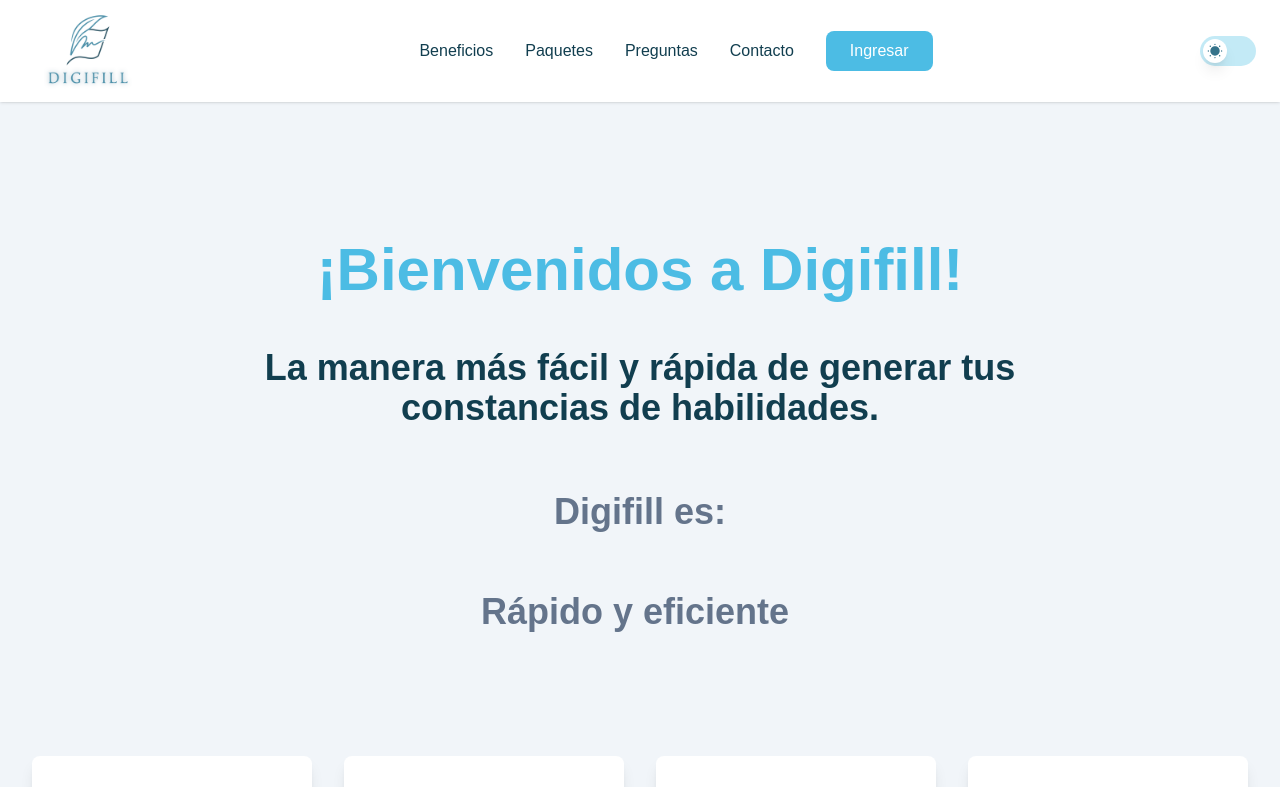
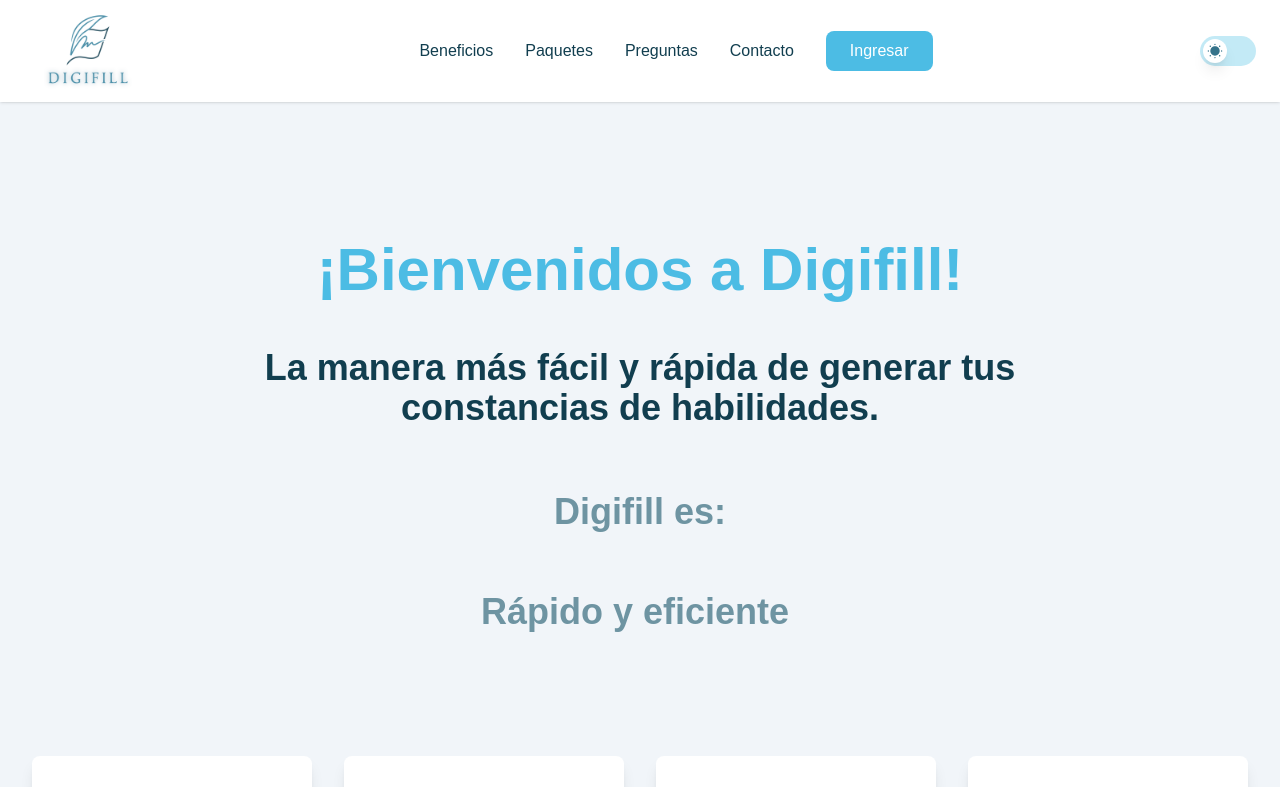
Before and after one commit to JoshuaDeveloper25/DC3-SEGURO, a Next.js app: page / in a window 1280 px wide. Shown: the top 787 px of the page. Built offline with nearby package versions, Linux system fonts and the light colour scheme.

Commit message:
Changed background in dark mode to distinguish which one is.

```diff
--- a/src/app/globals.css
+++ b/src/app/globals.css
@@ -7,9 +7,9 @@
 
 body {
   font-family: Satoshi, sans-serif;
+  color: var(--color-primary-6);
   background-color: #f1f5f9;
   overflow-x: hidden;
-  color: #64748b;
 }
 
 /* Typewriter styles */
@@ -29,7 +29,7 @@
 
 /* Utilites */
 .font-times-new-roman {
-  font-family: Cambria, Cochin, Georgia, Times, 'Times New Roman', serif;
+  font-family: Cambria, Cochin, Georgia, Times, "Times New Roman", serif;
   letter-spacing: 3px;
 }
 
--- a/src/app/layout.js
+++ b/src/app/layout.js
@@ -11,7 +11,7 @@
   return (
     <html lang="en" className="dark">
       <body>
-        <main className="dark:bg-primary-1 dark:text-primary-2/60">
+        <main className="dark:bg-primary-1/95 dark:text-primary-2/60">
           {children}
         </main>
       </body>
--- a/src/components/Home/Contact/index.jsx
+++ b/src/components/Home/Contact/index.jsx
@@ -8,7 +8,7 @@
 
 const Contact = () => {
   return (
-    <section className="py-20 dark:bg-primary-1" id="contact">
+    <section id="contact" className="py-20 dark:bg-primary-1/20">
       <div className="container mx-auto px-4">
         <div className="text-center mb-16">
           <motion.h2
--- a/src/components/Home/Menu/index.jsx
+++ b/src/components/Home/Menu/index.jsx
@@ -40,13 +40,19 @@
       }`}
     >
       <div>
-        <Image
-          className="w-32 hidden dark:block"
-          src={LogoDark}
-          alt="Logo Dark"
-        />
+        <Link href={"#"}>
+          <Image
+            className="w-32 hidden dark:block"
+            src={LogoDark}
+            alt="Logo Dark"
+          />
 
-        <Image className="w-32 dark:hidden" src={LogoLight} alt="Logo Light" />
+          <Image
+            className="w-32 dark:hidden"
+            src={LogoLight}
+            alt="Logo Light"
+          />
+        </Link>
       </div>
       <ul className="md:flex hidden items-center gap-8">
         {navLinks?.map((navLink) => (
--- a/src/components/Home/Prices/index.jsx
+++ b/src/components/Home/Prices/index.jsx
@@ -10,7 +10,7 @@
 
 const Prices = () => {
   return (
-    <section id="prices" className="py-20 dark:bg-primary-1">
+    <section id="prices" className="py-20 dark:bg-primary-1/20">
       <div className="container mx-auto px-4">
         <div className="text-center mb-16">
           <motion.h2
```
